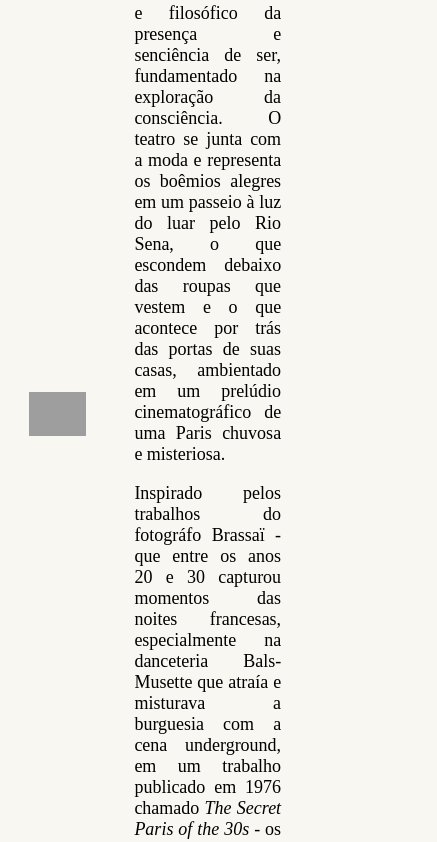
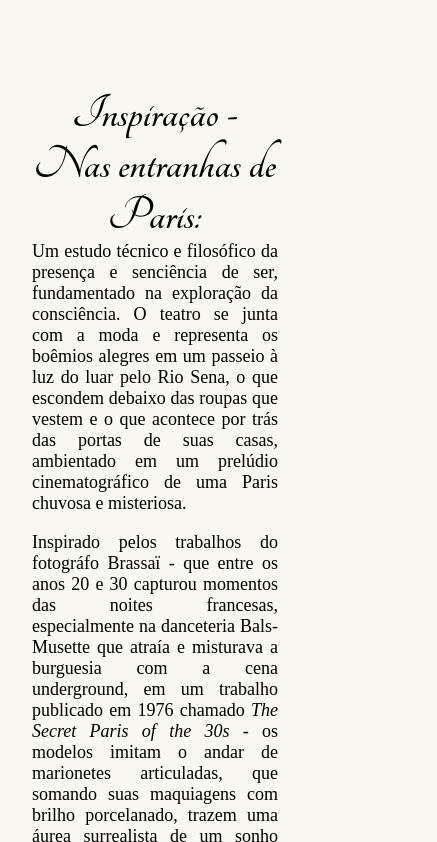
Before and after one commit to camillyjulia/haute-couture-maison-margiela, a plain HTML site: page index.html in a window 390 px wide. Shown: the part 639-1481 px from the top of the page, 437 px wide, since content can reach past the window. Drawn offline with Linux system fonts and the light colour scheme; grey boxes are pictures that could not be loaded; a web font is replaced by a local one.

Commit message:
update mobile styles.css
tentando deixar responsivo

```diff
--- a/styles.css
+++ b/styles.css
@@ -150,3 +150,26 @@ body {
 .lista__links a:active {
     color: var(--azul);
 }
+
+@media screen and (max-width: 768px) {
+    .container {
+        display: block;
+    }
+
+    .container__imagem {
+        width: 50vw;
+    }
+
+    .container__caixa {
+        margin: 2em 2em;
+    }
+
+    .secundario {
+        margin: 0;
+        text-align: center;
+    }
+
+    .rodape__lista {
+        display: block;
+    }
+}
```
